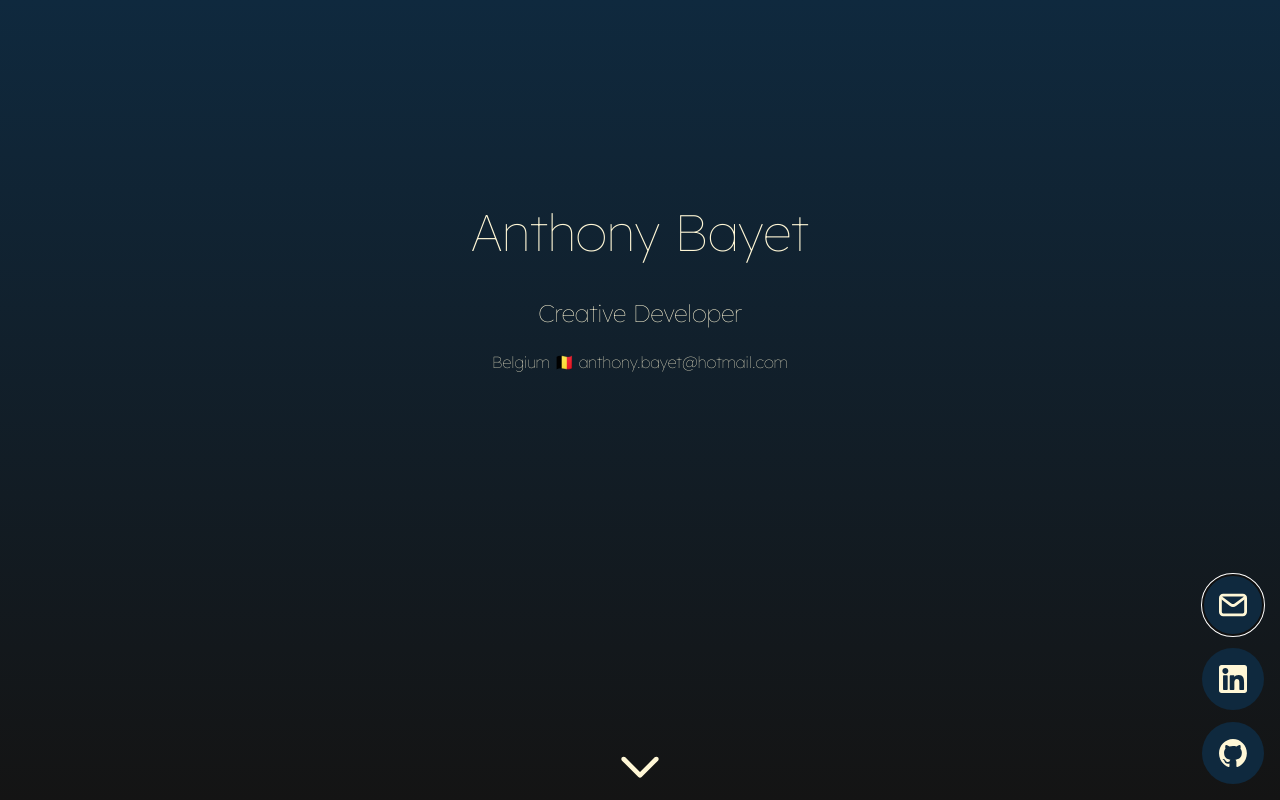
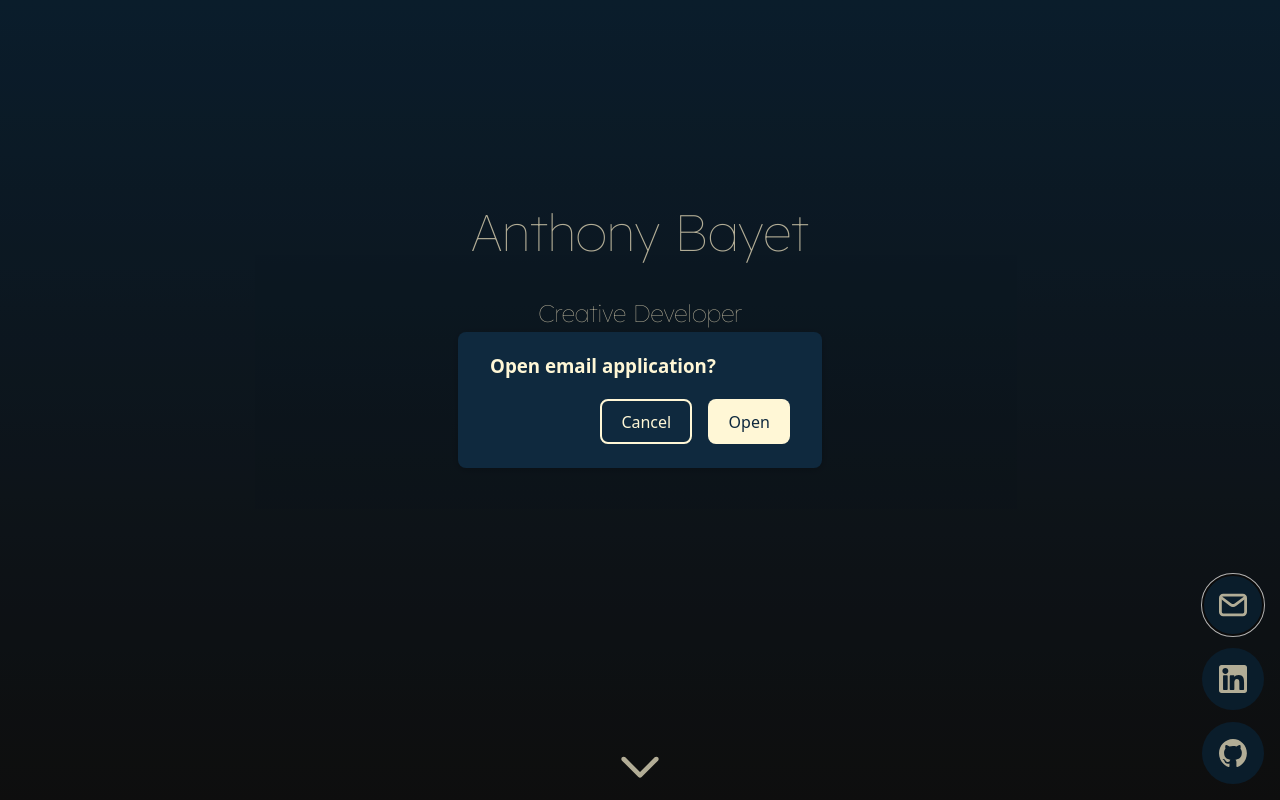
Before and after one commit to justabayet/Scrollfolio, a React (Vite) app: page / in a window 1280 px wide. Both pictures are taken after a click on the button 1233 px from the left and 605 px from the top of the page. Built offline with nearby package versions, Linux system fonts and the light colour scheme; grey boxes are pictures that could not be loaded.

Commit message:
Add confirmation dialog on UI buttons

```diff
--- a/src/ButtonUI.tsx
+++ b/src/ButtonUI.tsx
@@ -1,16 +1,95 @@
+import { useState } from "react";
+import { createPortal } from "react-dom";
+
 interface ButtonUIProps {
-    url: string,
+    url: string
     src?: string
+    description: string
 }
 
-const ButtonUI = ({ url, src }: ButtonUIProps) => {
+const ButtonUI = ({ url, src, description }: ButtonUIProps) => {
+    const [showDialog, setShowDialog] = useState(false);
+
+    const openUrl = () => { window.open(url, '_blank') }
+
+    const handleButtonClick = (event: React.MouseEvent<HTMLButtonElement>) => {
+        event.preventDefault();
+
+        if (description) {
+            setShowDialog(true);
+        } else {
+            openUrl()
+        }
+    };
+
+    const closeDialog = async () => {
+        setShowDialog(false);
+    }
+
     return (
-        <button
-            onClick={() => { window.open(url, '_blank') }}
-            className='ui-button'
-        >
-            {src && <img src={src} width={28} height={28} />}
-        </button>
+        <>
+            <button
+                onClick={handleButtonClick}
+                className='ui-button'
+            >
+                {src && <img src={src} width={28} height={28} />}
+            </button>
+
+            {
+                createPortal(<>{showDialog && (
+                    <div style={{
+                        position: 'absolute',
+                        top: 0,
+                        left: 0,
+                        width: '100vw',
+                        height: '100vh',
+                        background: 'rgba(0,0,0,0.3)',
+                        display: 'flex',
+                        alignItems: 'center',
+                        justifyContent: 'center',
+                        fontFamily: 'system-ui',
+                        color: 'var(--color-accent)',
+                        zIndex: 1000,
+                    }} onClick={closeDialog}>
+                        <div style={{
+                            background: 'var(--color-primary)',
+                            padding: '0.1rem 2rem 1.5rem',
+                            borderRadius: '8px',
+                            boxShadow: '0 2px 8px rgba(0,0,0,0.2)',
+                            minWidth: '300px',
+                            maxWidth: '80%',
+                            wordWrap: 'break-word'
+                        }} onClick={(event) => {
+                            event.stopPropagation();
+                        }}>
+                            <h3>{description}</h3>
+
+                            <div style={{
+                                display: "flex",
+                                width: "100%",
+                                justifyContent: "end",
+                                gap: "16px"
+                            }}>
+                                <button style={{
+                                    background: "var(--color-primary)",
+                                    color: "var(--color-accent)",
+                                    border: "2px solid var(--color-accent)"
+                                }} onClick={closeDialog}>
+                                    Cancel
+                                </button>
+
+                                <button style={{
+                                    background: "var(--color-accent)",
+                                    color: "var(--color-primary)",
+                                }} onClick={openUrl}>
+                                    Open
+                                </button>
+                            </div>
+                        </div>
+                    </div>
+                )}</>, document.body)
+            }
+        </>
     )
 
 }
--- a/src/Panel.tsx
+++ b/src/Panel.tsx
@@ -98,11 +98,11 @@ function Panel({
                 padding: '1em',
                 gap: 12
             }}>
-                {url && <ButtonUI src={redirectLogo} url={url} />}
+                {url && <ButtonUI src={redirectLogo} url={url} description='Open project?' />}
 
-                <ButtonUI src={mailLogo} url={`mailto:${EMAIL_ADDRESS}`} />
-                <ButtonUI src={linkedinLogo} url={LINKEDIN_URL} />
-                <ButtonUI src={githubSVGLogo} url={GITHUB_URL} />
+                <ButtonUI src={mailLogo} url={`mailto:${EMAIL_ADDRESS}`} description='Open email application?' />
+                <ButtonUI src={linkedinLogo} url={LINKEDIN_URL} description='Open LinkedIn?' />
+                <ButtonUI src={githubSVGLogo} url={GITHUB_URL} description='Open Github?' />
             </div>
         </div>
     )
```
